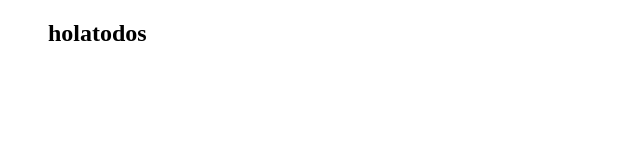
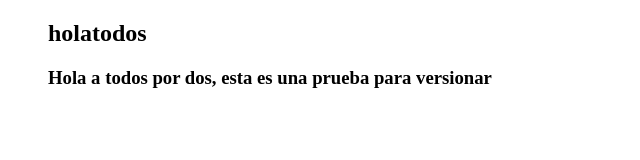
Before and after one commit to Rayse1234/Rayse1234.github.io, a plain HTML site: page index.html in a window 1280 px wide. Shown: the whole page, without its empty margins (0-640 px from the left). Drawn offline with Linux system fonts and the light colour scheme.

Commit message:
Update index.html
Se agrega linea de código para probar las versiones

```diff
--- a/index.html
+++ b/index.html
@@ -8,6 +8,7 @@
     <section>
         <figure>
             <h2> holatodos</h2>
+            <h3>Hola a todos por dos, esta es una prueba para versionar</h3>
             <img src="" alt="">
             <figcaption></figcaption>
         </figure>
```
